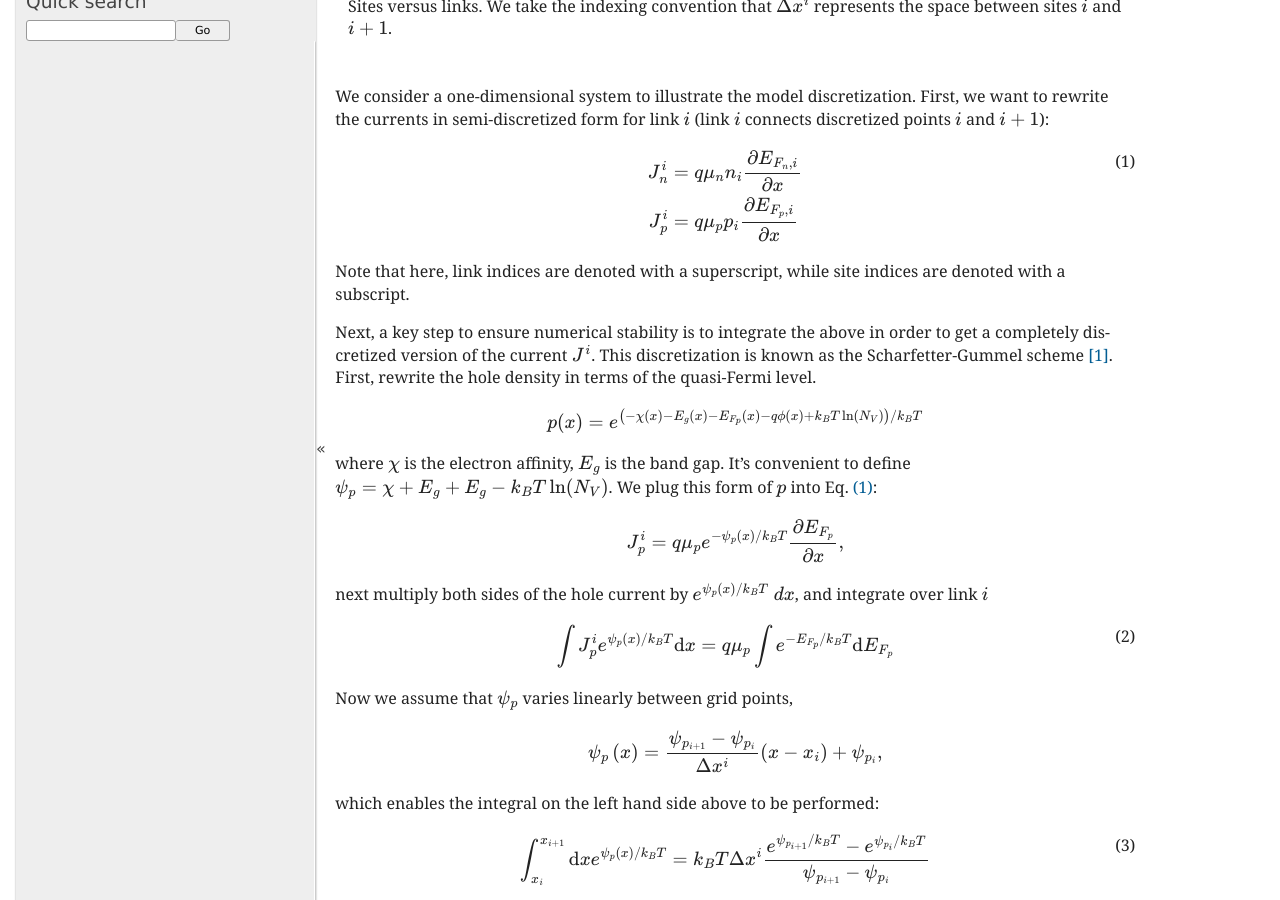
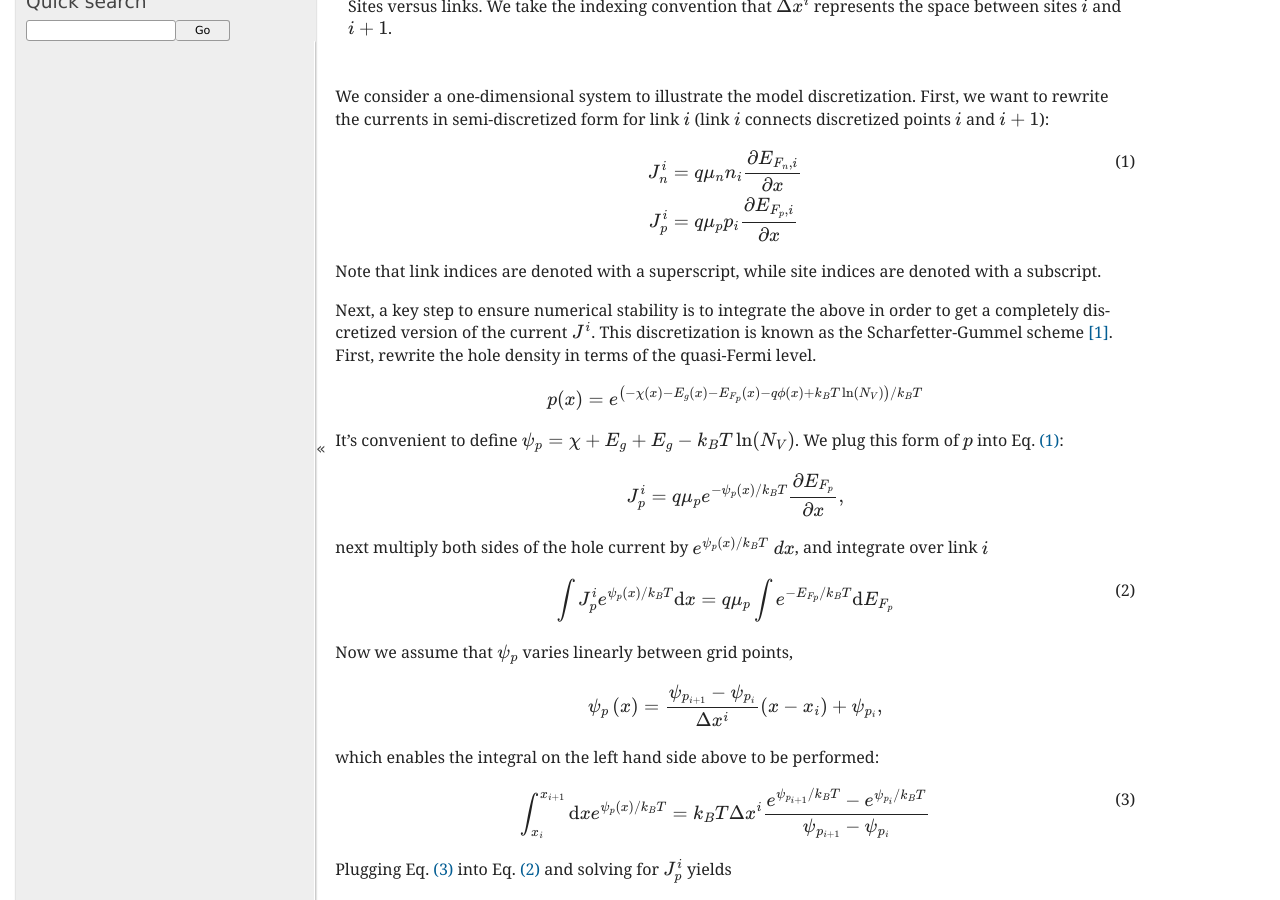
Before and after one commit to usnistgov/sesame, a Sphinx documentation site: the page built from doc/physics/discretization.rst, in a window 1280 px wide and 900 px high, scrolled down 531 px. Built offline with Sphinx 7.4.7, drawn with Linux system fonts in a browser that asks for light colours; formulas are drawn with MathJax 3.

Commit message:
fixed typos in doc, added comments for taylor series expansion in jn and jp

```diff
--- a/doc/physics/discretization.rst
+++ b/doc/physics/discretization.rst
@@ -29,7 +29,7 @@
     J_p^i & = q\mu_p p_i \frac{\partial E_{F_p,i}}{\partial x}
    :label: ji
 
-Note that here, link indices are denoted with a superscript, while site indices
+Note that link indices are denoted with a superscript, while site indices
 are denoted with a subscript.
 
 Next, a key step to ensure numerical stability is to integrate the above in order to
@@ -39,7 +39,7 @@
 .. math::
     p(x) = e^{\left(-\chi(x)-E_g(x)-E_{F_p}(x)-q\phi(x)+k_BT \ln(N_V)\right)/k_BT}
 
-where :math:`\chi` is the electron affinity, :math:`E_g` is the band gap.  It's convenient to define :math:`\psi_p=\chi+E_g+E_g-k_BT\ln(N_V)`.  We plug this form of :math:`p` into Eq. :eq:`ji`:
+It's convenient to define :math:`\psi_p=\chi+E_g+E_g-k_BT\ln(N_V)`.  We plug this form of :math:`p` into Eq. :eq:`ji`:
 
 .. math::
     J_p^i = q \mu_p e^{-\psi_p(x)/k_BT}
--- a/doc/physics/intro.rst
+++ b/doc/physics/intro.rst
@@ -21,7 +21,7 @@
 .. math::
    \vec{\nabla}\cdot \vec{J}_n &= -q(G-R)\\
    \vec{\nabla}\cdot \vec{J}_p &= q(G-R)\\
-   \vec{\nabla}\cdot (\epsilon\vec{\nabla} \phi) &= \rho/\epsilon_0
+   \vec{\nabla}\cdot (\epsilon\vec{\nabla} \phi) &= -\rho/\epsilon_0
    :label: ddp
 
 with the currents
@@ -104,7 +104,7 @@
 where :math:`C_n` (:math:`C_p`) is the electron (hole) Auger coefficient.
 
 Extended line and plane defects
-............................................
+...............................
 
 Additional charged defects can be added to the system to simulate, for example,
 grain boundaries or sample surfaces in a semiconductor. These extended planar
```
Also changed, not shown: other parts of doc/physics/intro.rst (+1 -1 lines), 1 other file.
